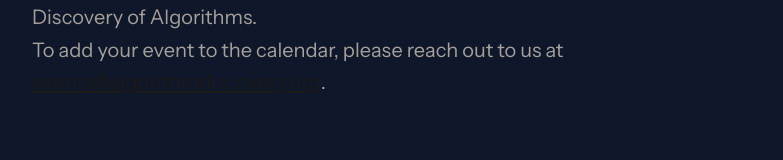
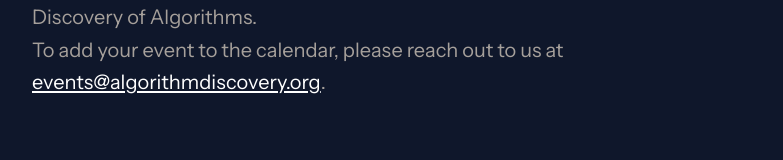
Before and after one commit to AIDDA-Institute/algorithmdiscovery.org, a Next.js app: page /events in a window 1280 px wide. Shown: the part 328-488 px from the top of the page, without its empty margins (0-783 px from the left). Built offline with nearby package versions, Linux system fonts and the light colour scheme; no server answers.

Commit message:
Fix font color.

```diff
--- a/src/app/events/page.tsx
+++ b/src/app/events/page.tsx
@@ -54,7 +54,7 @@ export default function EventsPage() {
                 To add your event to the calendar, please reach out to us at{" "}
                 <a
                   href="mailto:events@algorithmdiscovery.org"
-                  className="text-stone-900 underline underline-offset-2 hover:text-stone-700"
+                  className="text-stone-900 underline underline-offset-2 hover:text-stone-700 text-white"
                 >
                   events@algorithmdiscovery.org
                 </a>
--- a/src/components/MeetingScheduleSection.tsx
+++ b/src/components/MeetingScheduleSection.tsx
@@ -43,7 +43,7 @@ export function MeetingScheduleSection({ onOpenSignup }: MeetingScheduleSectionP
                 speaker events, and community gatherings. To add your event to the calendar, please reach out to us at{" "}
                 <a
                   href="mailto:events@algorithmdiscovery.org"
-                  className="text-stone-900 underline underline-offset-2 hover:text-stone-700"
+                  className="text-stone-900 underline underline-offset-2 hover:text-stone-700 text-white"
                 >
                   events@algorithmdiscovery.org
                 </a>
```
